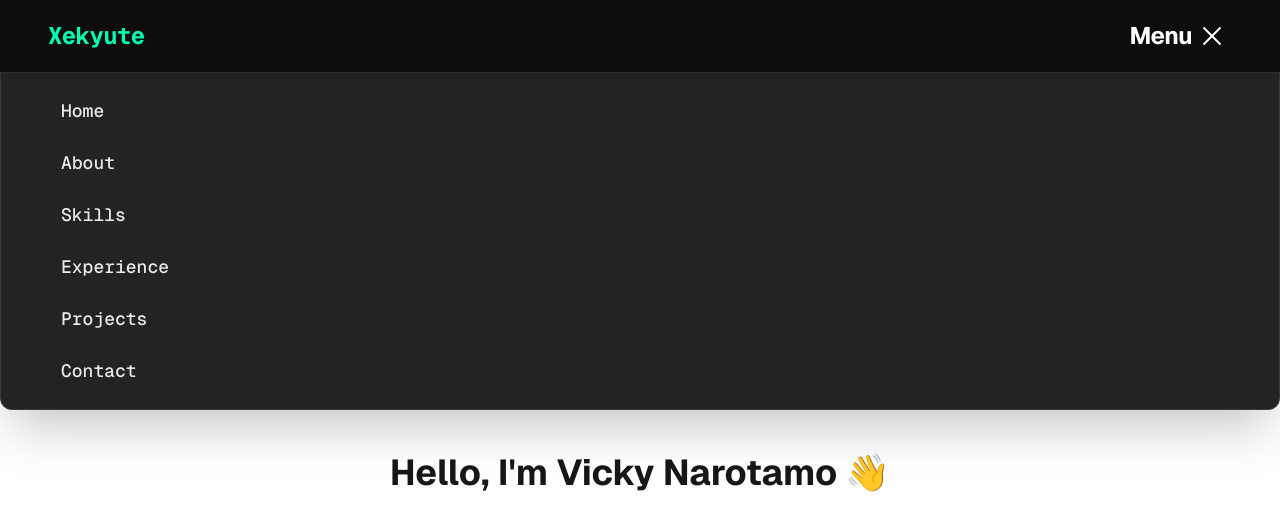
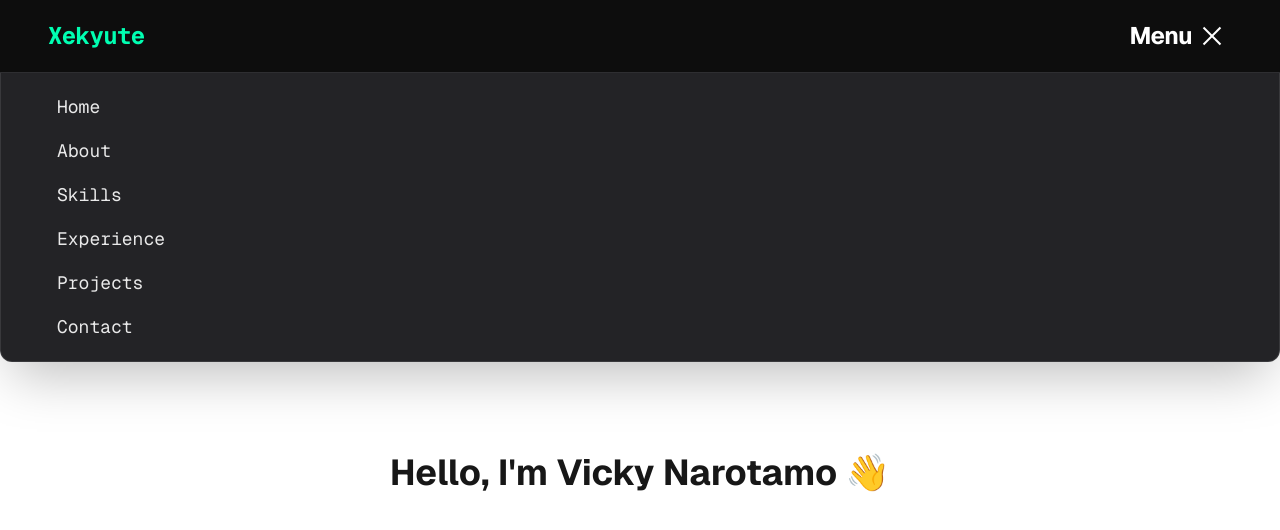
Before and after one commit to Xekyute/Web-Portfolio, a Next.js app: page / in a window 1280 px wide. Both pictures are taken after a click on the button "Menu". Shown: the top 530 px of the page. Built offline with nearby package versions, Linux system fonts and the light colour scheme.

Commit message:
Drop down menu size

```diff
--- a/src/components/Header.tsx
+++ b/src/components/Header.tsx
@@ -223,10 +223,12 @@ const Header: React.FC = () => {
                     ref={i === 0 ? firstLinkRef : undefined}
                     href={item.href}
                     className={[
-                      "block rounded-lg px-4 py-3 text-left text-white/90",
-                      "hover:bg-brand-dark hover:text-brand-light focus:outline-none",
-                      "text-lg font-medium", // ⟵ sans like vx6Fid
-                    ].join(" ")}
+                      "block rounded-md px-3 py-2 text-left text-lg text-white/90 hover:bg-brand-dark hover:text-brand-light focus:outline-none",
+                      "font-mono", // optional
+                      isMenuOpen && "opacity-100",
+                    ]
+                      .filter(Boolean)
+                      .join(" ")}
                     tabIndex={isMenuOpen ? 0 : -1}
                     onClick={() => setIsMenuOpen(false)}
                   >
```
